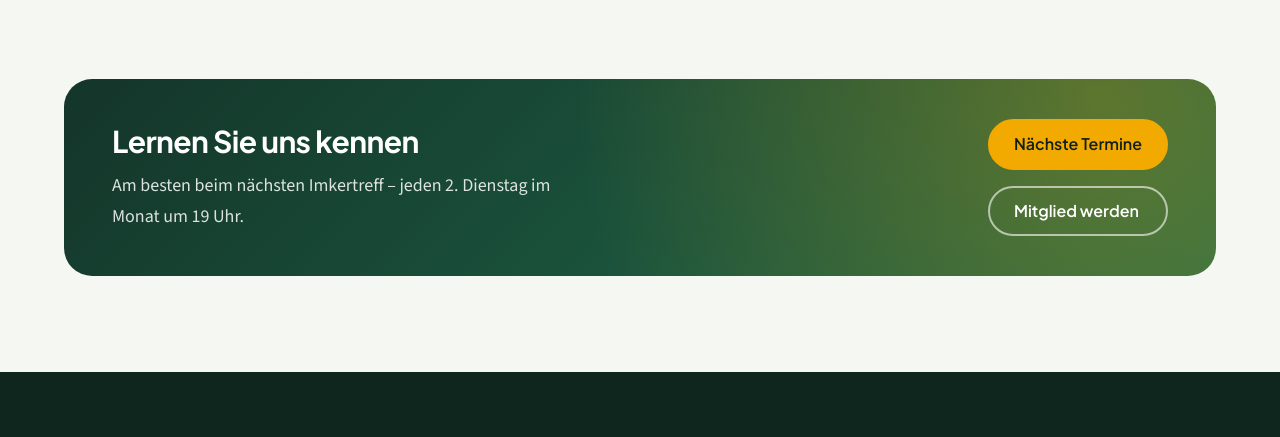
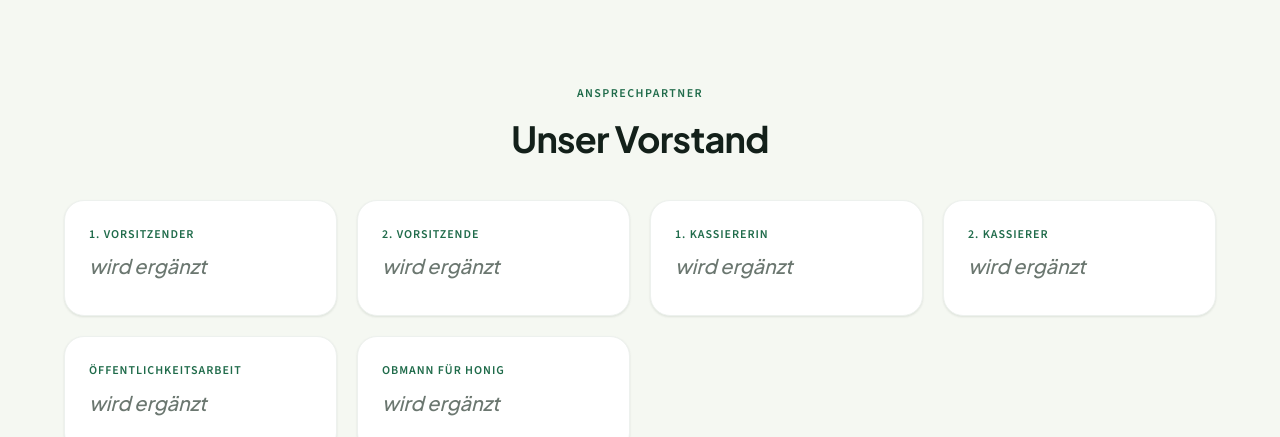
Before and after one commit to Imkereitrinkaus/iv-he, a plain HTML site: page ueber-uns.html in a window 1280 px wide. Shown: the part 2910-3347 px from the top of the page. Drawn offline with Linux system fonts and the light colour scheme.

Commit message:
Vorstand auf „Über uns“, gepflegt über data/vorstand.txt
- Neue Datei data/vorstand.txt: ein Amt pro Block (Amt, Name, optional
  E-Mail und Telefon), vorbereitet mit 1./2. Vorsitz, 1./2. Kasse,
  Öffentlichkeitsarbeit und Obmann für Honig
- js/vorstand.js zeigt die Angaben als Karten an; ohne Namen „wird ergänzt“
- Nicht in Suchmaschinen: Daten stehen nicht im HTML, robots.txt sperrt die
  Datei, .htaccess setzt X-Robots-Tag noindex, Bereich mit data-nosnippet
- Kontakt-Seite verweist auf den Vorstand statt auf einen Platzhalter

Co-Authored-By: Claude Opus 5.5 <noreply@anthropic.com>
Claude-Session: https://claude.ai/code/session_01KTtGtJZXfnyYjpNt1C7rXr

```diff
--- a/css/components.css
+++ b/css/components.css
@@ -1769,3 +1769,57 @@
 .vergleich tr:last-child td {
   border-bottom: none;
 }
+
+/* ================================================================
+   VORSTAND
+   ================================================================ */
+
+.vorstand-grid {
+  display: grid;
+  grid-template-columns: repeat(auto-fill, minmax(220px, 1fr));
+  gap: var(--space-5);
+}
+
+.vorstand-karte {
+  display: flex;
+  flex-direction: column;
+  gap: var(--space-1);
+  padding: var(--space-6);
+  background-color: var(--color-white);
+  border: 1px solid var(--color-border-light);
+  border-radius: var(--radius-lg);
+  box-shadow: var(--shadow-sm);
+}
+
+.vorstand-karte__amt {
+  font-size: var(--fs-xs);
+  font-weight: 600;
+  letter-spacing: 0.08em;
+  text-transform: uppercase;
+  color: var(--color-green);
+}
+
+.vorstand-karte__name {
+  font-family: var(--font-display);
+  font-size: var(--fs-lg);
+  font-weight: 700;
+  color: var(--color-text-dark);
+  margin-bottom: var(--space-2);
+}
+
+.vorstand-karte__name--leer {
+  font-weight: 500;
+  font-style: italic;
+  color: var(--color-text-light);
+}
+
+.vorstand-karte__kontakt {
+  font-size: var(--fs-sm);
+  word-break: break-word;
+}
+
+.vorstand-hinweis {
+  grid-column: 1 / -1;
+  text-align: center;
+  color: var(--color-text-muted);
+}
--- /dev/null
+++ b/js/vorstand.js
@@ -0,0 +1,90 @@
+/**
+ * vorstand.js – Imkerverein Herdecke-Ende e.V.
+ * Liest data/vorstand.txt und zeigt die Vorstandsmitglieder in [data-vorstand] an.
+ *
+ * Die Angaben stehen bewusst nicht im HTML: Die Datei ist per robots.txt und
+ * .htaccess für Suchmaschinen gesperrt, und E-Mail-Adressen werden erst im
+ * Browser zu Links zusammengesetzt (erschwert das Auslesen durch Spam-Bots).
+ */
+
+(function () {
+  'use strict';
+
+  var container = document.querySelector('[data-vorstand]');
+  if (!container || !window.fetch) return;
+
+  var FELDER = {
+    amt: 'amt', posten: 'amt', funktion: 'amt',
+    name: 'name',
+    'e-mail': 'email', email: 'email', mail: 'email',
+    telefon: 'telefon', tel: 'telefon', handy: 'telefon'
+  };
+
+  function parse(text) {
+    var liste = [];
+    var aktuell = null;
+
+    function abschliessen() {
+      if (aktuell && aktuell.amt) liste.push(aktuell);
+      aktuell = null;
+    }
+
+    String(text).replace(/\r/g, '').split('\n').forEach(function (zeile) {
+      var t = zeile.trim();
+      if (t.charAt(0) === '#') return;
+      if (t === '') { abschliessen(); return; }
+      var m = t.match(/^([A-Za-zÄÖÜäöü-]+)\s*:\s*(.*)$/);
+      var feld = m && FELDER[m[1].toLowerCase()];
+      if (!feld) return;
+      if (feld === 'amt' && aktuell && aktuell.amt) abschliessen(); // fehlende Leerzeile
+      aktuell = aktuell || {};
+      aktuell[feld] = m[2].trim();
+    });
+    abschliessen();
+    return liste;
+  }
+
+  function el(tag, klasse, text) {
+    var e = document.createElement(tag);
+    if (klasse) e.className = klasse;
+    if (text !== undefined) e.textContent = text;
+    return e;
+  }
+
+  function karte(p) {
+    var card = el('div', 'vorstand-karte');
+    card.setAttribute('role', 'listitem');
+    card.appendChild(el('span', 'vorstand-karte__amt', p.amt));
+    card.appendChild(el('span', 'vorstand-karte__name' + (p.name ? '' : ' vorstand-karte__name--leer'),
+      p.name || 'wird ergänzt'));
+
+    /* "name (at) domain" ebenfalls akzeptieren */
+    var mail = (p.email || '').replace(/\s*\(at\)\s*/i, '@').replace(/\s/g, '');
+    if (/^[^@]+@[^@]+\.[^@]+$/.test(mail)) {
+      var a = el('a', 'vorstand-karte__kontakt', mail);
+      a.href = 'mailto:' + mail;
+      card.appendChild(a);
+    }
+
+    var tel = p.telefon || '';
+    if (tel) {
+      var t = el('a', 'vorstand-karte__kontakt', tel);
+      t.href = 'tel:' + tel.replace(/[^\d+]/g, '');
+      card.appendChild(t);
+    }
+    return card;
+  }
+
+  fetch('data/vorstand.txt', { cache: 'no-cache' })
+    .then(function (res) {
+      if (!res.ok) throw new Error('HTTP ' + res.status);
+      return res.text();
+    })
+    .then(function (text) {
+      var liste = parse(text);
+      if (!liste.length) return;
+      container.textContent = '';
+      liste.forEach(function (p) { container.appendChild(karte(p)); });
+    })
+    .catch(function () { /* Hinweistext im HTML bleibt stehen */ });
+})();
--- a/ueber-uns.html
+++ b/ueber-uns.html
@@ -158,7 +158,19 @@
       </div>
     </section>
 
-    <section class="section section--alt" aria-labelledby="cta-heading">
+    <section class="section section--alt" id="vorstand" aria-labelledby="vorstand-heading">
+      <div class="container">
+        <div class="text-center section-head--center">
+          <span class="section-label">Ansprechpartner</span>
+          <h2 class="section-title" id="vorstand-heading">Unser Vorstand</h2>
+        </div>
+        <div class="vorstand-grid" data-vorstand data-nosnippet role="list" aria-label="Vorstand">
+          <p class="vorstand-hinweis">Den Vorstand erreichen Sie beim Imkertreff oder über das <a href="kontakt.html">Kontaktformular</a>.</p>
+        </div>
+      </div>
+    </section>
+
+    <section class="section" aria-labelledby="cta-heading">
       <div class="container">
         <div class="antrag-box reveal">
           <div class="antrag-box__content">
@@ -225,5 +237,6 @@
 
   <script src="js/nav.js"></script>
   <script src="js/scroll.js"></script>
+  <script src="js/vorstand.js"></script>
 </body>
 </html>
```
Also changed, not shown: kontakt.html (+1 -5 lines), data/vorstand.txt (added), robots.txt (added), 2 other files.
